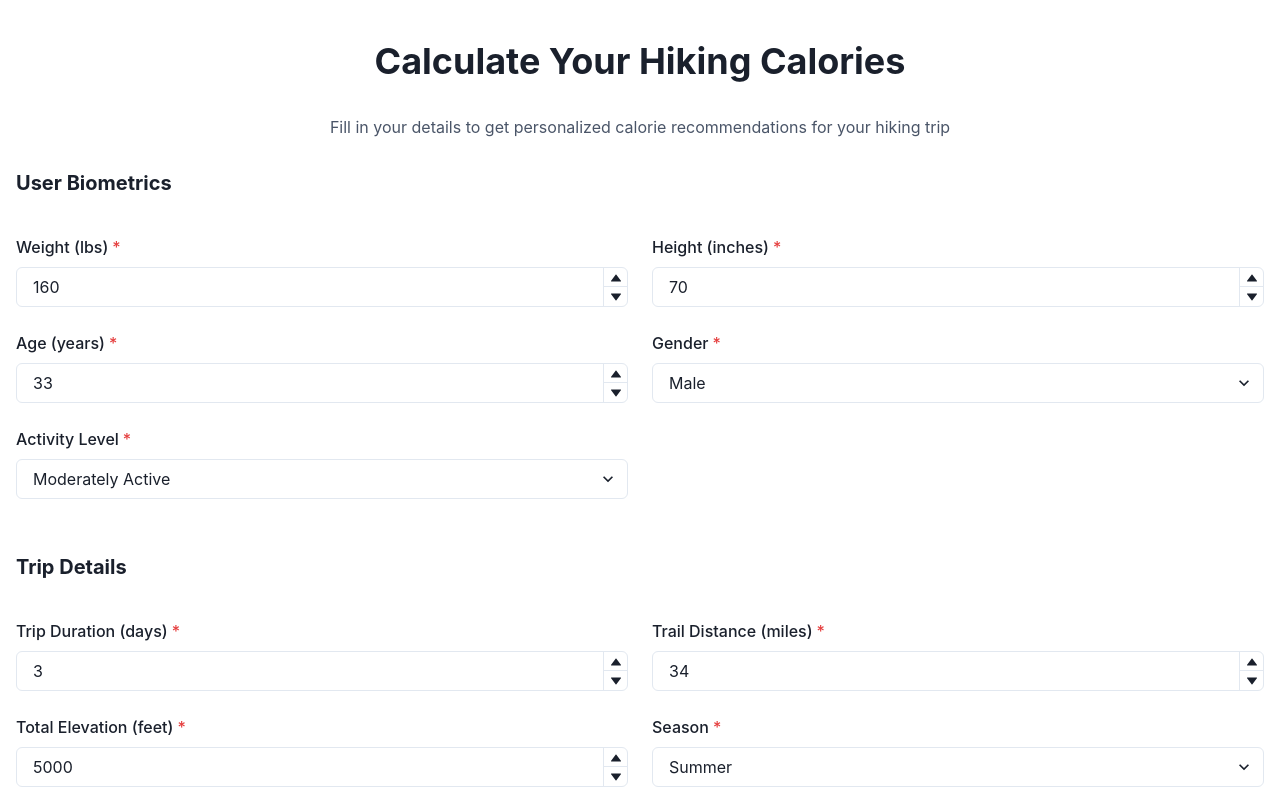
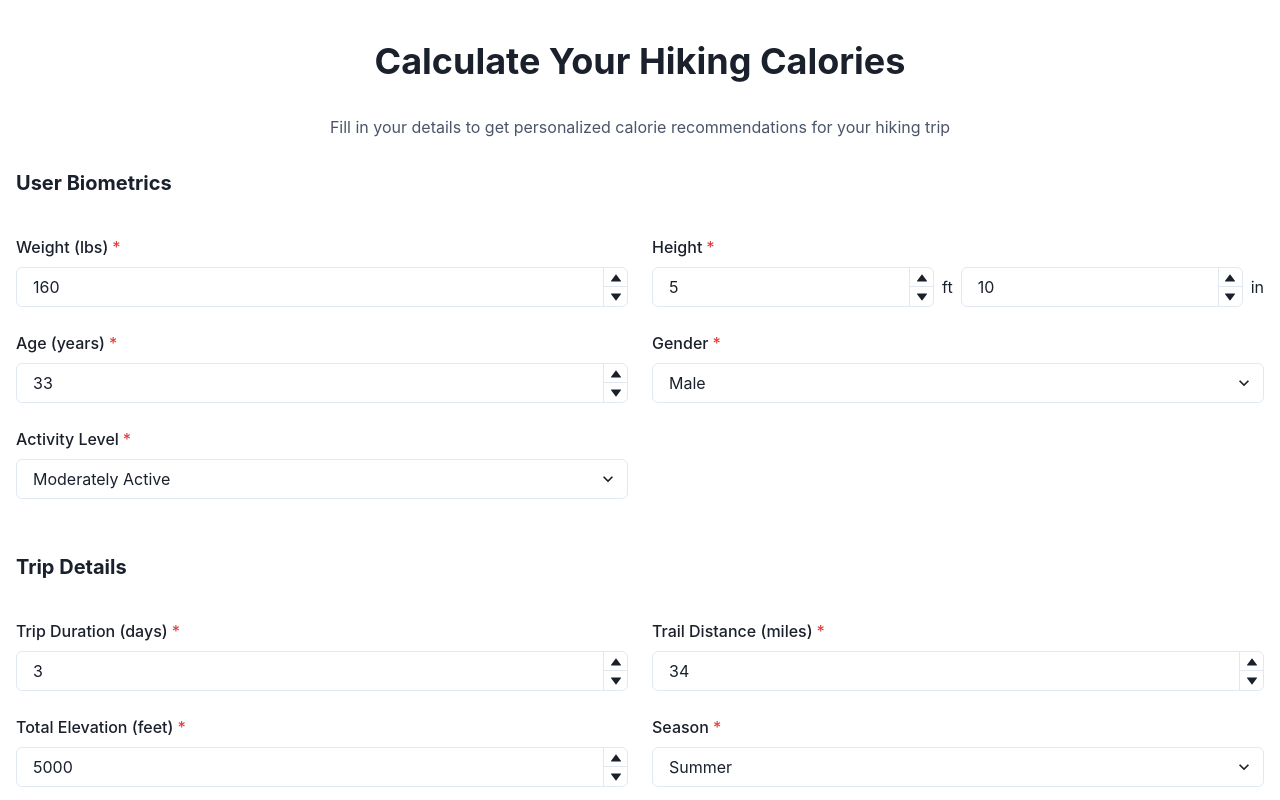
Before and after one commit to prajnaamey/hikerhunger, a React (Create React App) app in the folder src/frontend/: page /calculate in a window 1280 px wide. Shown: the top 800 px of the page. Built offline with nearby package versions, Linux system fonts and the light colour scheme.

Commit message:
feat: allow height in ft and inch

```diff
--- a/src/frontend/src/components/CalorieCalculator.tsx
+++ b/src/frontend/src/components/CalorieCalculator.tsx
@@ -43,7 +43,8 @@ import { useNavigate } from 'react-router-dom';
 interface FormData {
   // User Biometrics
   weight: number;
-  height: number;
+  heightFeet: number;
+  heightInches: number;
   age: number;
   gender: string;
   activityLevel: string;
@@ -96,7 +97,8 @@ const CalorieCalculator: React.FC = () => {
   // Define default values for the form
   const defaultFormData: FormData = {
     weight: 160,
-    height: 70,
+    heightFeet: 5,
+    heightInches: 10,
     age: 33,
     gender: 'male',
     activityLevel: 'moderately_active',
@@ -127,12 +129,10 @@ const CalorieCalculator: React.FC = () => {
   const handleSubmit = async (e: React.FormEvent) => {
     e.preventDefault();
     try {
-      // Convert form data to query parameters
       const queryParams = new URLSearchParams();
-
-      // Required fields
       queryParams.append('weight', formData.weight.toString());
-      queryParams.append('height', formData.height.toString());
+      const height = (formData.heightFeet || 0) * 12 + (formData.heightInches || 0);
+      queryParams.append('height', height.toString());
       queryParams.append('age', formData.age.toString());
       queryParams.append('gender', formData.gender);
       queryParams.append('activityLevel', formData.activityLevel);
@@ -217,17 +217,35 @@ const CalorieCalculator: React.FC = () => {
 
             <GridItem>
               <FormControl isRequired>
-                <FormLabel>Height (inches)</FormLabel>
+                <FormLabel>Height</FormLabel>
+                <Box display="flex" gap={2}>
                   <NumberInput
-                  value={formData.height}
-                  onChange={(_, value) => handleInputChange('height', value)}
+                    value={formData.heightFeet}
+                    min={0}
+                    max={8}
+                    onChange={(_, value) => handleInputChange('heightFeet', value)}
                   >
-                  <NumberInputField />
+                    <NumberInputField placeholder="5" />
                     <NumberInputStepper>
                       <NumberIncrementStepper />
                       <NumberDecrementStepper />
                     </NumberInputStepper>
                   </NumberInput>
+                  <Text alignSelf="center">ft</Text>
+                  <NumberInput
+                    value={formData.heightInches}
+                    min={0}
+                    max={11}
+                    onChange={(_, value) => handleInputChange('heightInches', value)}
+                  >
+                    <NumberInputField placeholder="10" />
+                    <NumberInputStepper>
+                      <NumberIncrementStepper />
+                      <NumberDecrementStepper />
+                    </NumberInputStepper>
+                  </NumberInput>
+                  <Text alignSelf="center">in</Text>
+                </Box>
               </FormControl>
             </GridItem>
 
```
Lines whose indentation alone changed are shown as unchanged.
